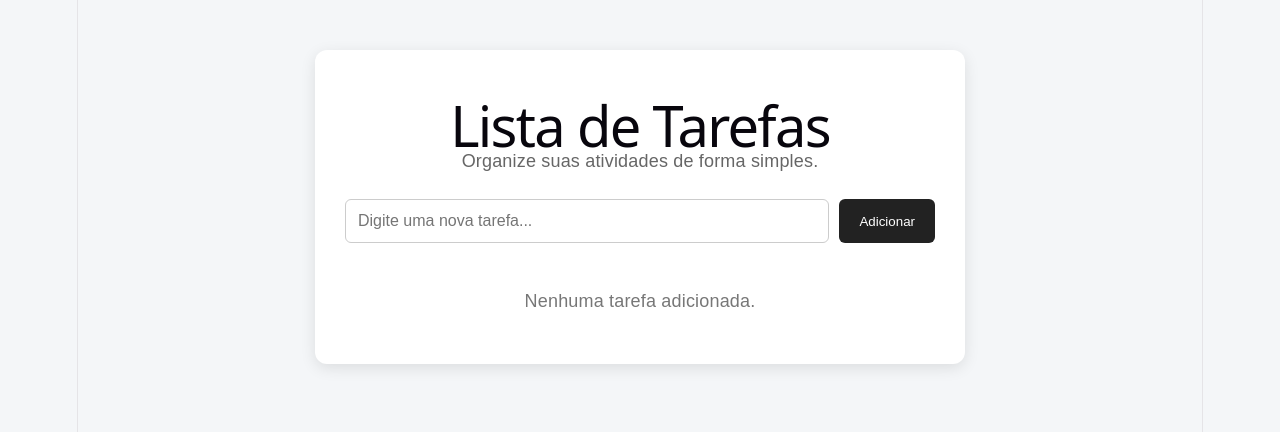
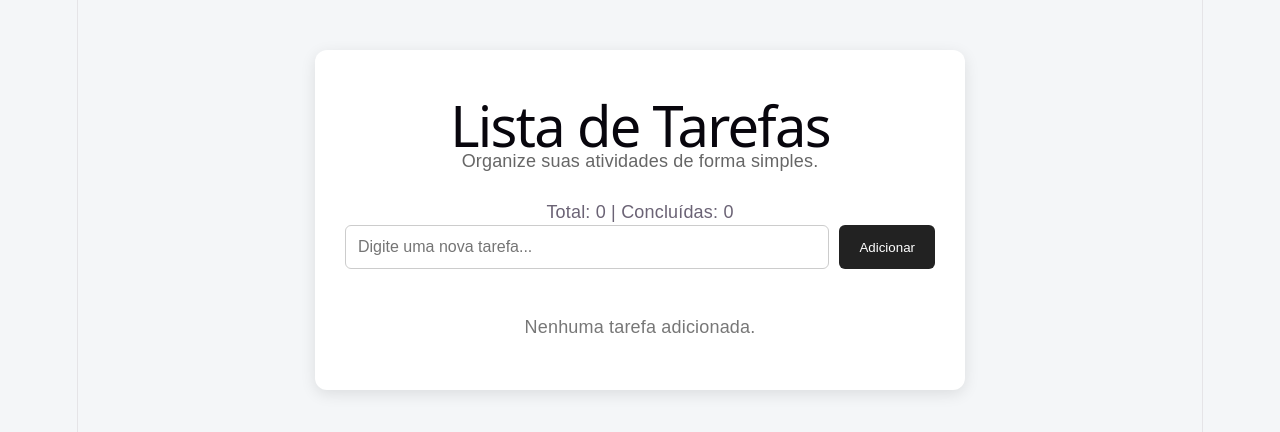
Before and after one commit to RafaelNJR/lista-tarefas, a React (Vite) app: page / in a window 1280 px wide. Shown: the top 432 px of the page. Built offline with nearby package versions, Linux system fonts and the light colour scheme.

Commit message:
Adiciona contador de tarefas

```diff
--- a/src/App.jsx
+++ b/src/App.jsx
@@ -40,7 +40,12 @@ function App() {
     <div className="app">
       <div className="container">
         <h1>Lista de Tarefas</h1>
-        <p>Organize suas atividades de forma simples.</p>
+<p>Organize suas atividades de forma simples.</p>
+
+<div className="contador">
+  Total: {tarefas.length} | Concluídas:{" "}
+  {tarefas.filter((tarefa) => tarefa.concluida).length}
+</div>
 
         <form onSubmit={adicionarTarefa} className="formulario">
           <input
```
